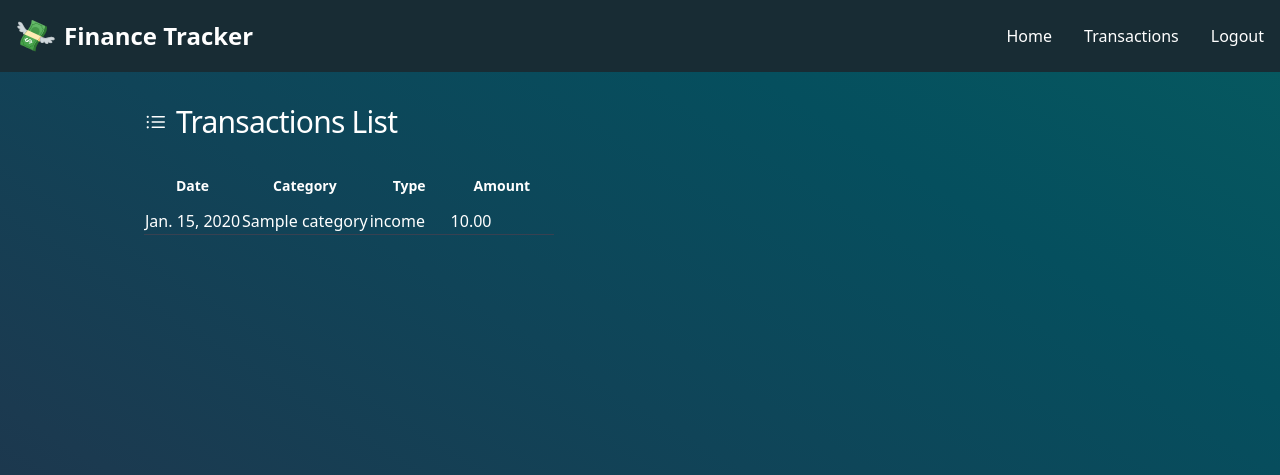
After one commit to OrandiBrian/finance_tracker, a Django app: page /transactions/ in a window 1280 px wide. The commit adds this page. Shown: the top 475 px of the page. Run offline with Django 4.2, Linux system fonts and the light colour scheme; a user stored in the database is signed in; tables that the repository leaves empty hold one stand-in row (values such as "Sample post"); some libraries are stand-ins or nearby versions.

Commit message:
Sorting transactions, and added navigation to and from transactions page

```diff
--- a/tracker/models.py
+++ b/tracker/models.py
@@ -27,3 +27,6 @@ class Transaction(models.Model):
 
     def __str__(self):
         return f"{self.type} of {self.amount} on {self.date} by {self.user}"
+
+    class Meta:
+        ordering = ['-date']
--- a/tracker/templates/tracker/partials/navbar.html
+++ b/tracker/templates/tracker/partials/navbar.html
@@ -16,6 +16,21 @@
 
         {% if user.is_authenticated %}
             <li>
+                <a href="{% url 'index' %}"
+                    class="block py-2 pl-3 pr-4 text-white rounded md:p-0"
+                    aria-current="page">
+                        Home
+                </a>
+            </li>
+            <li>
+                <a href="{% url 'transaction-list' %}"
+                    class="block py-2 pl-3 pr-4 text-white rounded md:p-0"
+                    aria-current="page">
+                        Transactions
+                </a>
+            </li>
+            <li>
+
                 <a href="{% url 'account_logout' %}"
                     class="block py-2 pl-3 pr-4 text-white rounded md:p-0"
                     aria-current="page">
--- /dev/null
+++ b/tracker/templates/tracker/transactions-list.html
@@ -0,0 +1,49 @@
+{% extends 'tracker/base.html' %}
+
+{% block head_title %}
+    Transactions List
+{% endblock %}
+
+{% block content %}
+
+<h1 class="mt-4 mb-6 text-2xl leading-none tracking-tight text-white md:text-3xl lg-text-4xl flex items-center mb-4">
+    <svg xmlns="http://www.w3.org/2000/svg" fill="none" viewBox="0 0 24 24" stroke-width="1.5" stroke="currentColor" class="size-6 me-2">
+        <path stroke-linecap="round" stroke-linejoin="round" d="M8.25 6.75h12M8.25 12h12m-12 5.25h12M3.75 6.75h.007v.008H3.75V6.75Zm.375 0a.375.375 0 1 1-.75 0 .375.375 0 0 1 .75 0ZM3.75 12h.007v.008H3.75V12Zm.375 0a.375.375 0 1 1-.75 0 .375.375 0 0 1 .75 0Zm-.375 5.25h.007v.008H3.75v-.008Zm.375 0a.375.375 0 1 1-.75 0 .375.375 0 0 1 .75 0Z" />
+    </svg>
+
+    Transactions List
+</h1>
+
+<div class="relative overflow-x-auto text-white">
+    {% if transactions %}
+        <table class="table">
+            <thead class="text-sm text-white upperase">
+                <tr>
+                    <th class="px-6 py-3">Date</th>
+                    <th class="px-6 py-3">Category</th>
+                    <th class="px-6 py-3">Type</th>
+                    <th class="px-6 py-3">Amount</th>
+                </tr>
+            </thead>
+
+            <tbody>
+                {% for transaction in transactions %}
+                    <tr class="border-b border-gray-700">
+                        <td>{{ transaction.date }}</td>
+                        <td>{{ transaction.category }}</td>
+                        <td>{{ transaction.type }}</td>
+                        <td>{{ transaction.amount }}</td>
+                    </tr>
+                {% endfor %}
+            </tbody>
+        </table>
+
+    {% else %}
+        <p class="text-2xl text-white">
+            No transactions found.
+        </p>
+
+    {% endif %}
+</div>
+
+{% endblock %}
```
Also changed, not shown: tracker/templates/tracker/index.html (+12 -0 lines), tracker/filters.py (added).
